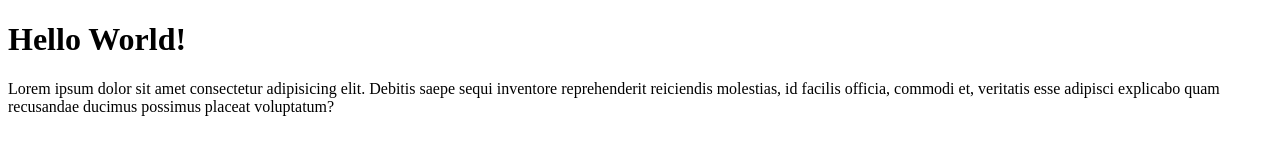
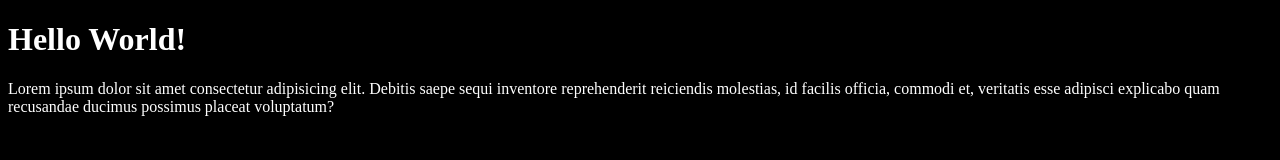
Before and after one commit to Aodai/aodai.github.io, a plain HTML site: page index.html in a window 1280 px wide. Drawn offline with Linux system fonts and the light colour scheme.

Commit message:
Is this commit verified?

```diff
--- a/index.html
+++ b/index.html
@@ -5,6 +5,7 @@
     <meta charset="UTF-8">
     <meta http-equiv="X-UA-Compatible" content="IE=edge">
     <meta name="viewport" content="width=device-width, initial-scale=1.0">
+    <link rel="stylesheet" href="style.css">
     <title>Home</title>
 </head>
 <body>
--- /dev/null
+++ b/style.css
@@ -0,0 +1,4 @@
+body {
+    background-color: #000;
+    color: #fff;
+}
```
